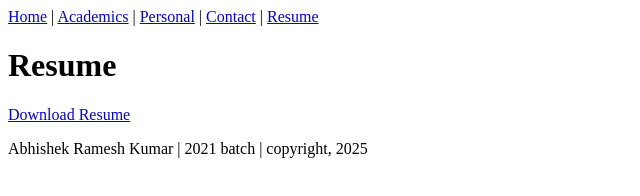
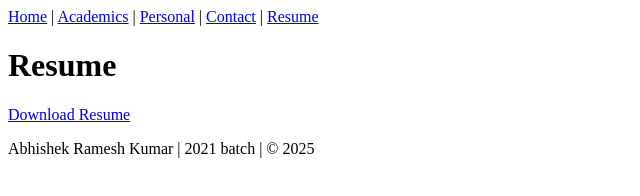
Before and after one commit to Skyehackerdoge/HTML-Projects, a plain HTML site: page resume.html in a window 1280 px wide. Shown: the full height of the page, 0-640 px from the left. Drawn offline with Linux system fonts and the light colour scheme.

Commit message:
Update resume.html

```diff
--- a/resume.html
+++ b/resume.html
@@ -19,7 +19,7 @@
 </div>
 
 <div id="footer">
-    <p>Abhishek Ramesh Kumar | 2021 batch | copyright, 2025</p>
+    <p>Abhishek Ramesh Kumar | 2021 batch | &copy; 2025</p>
 </div>
 
 </body>
```
